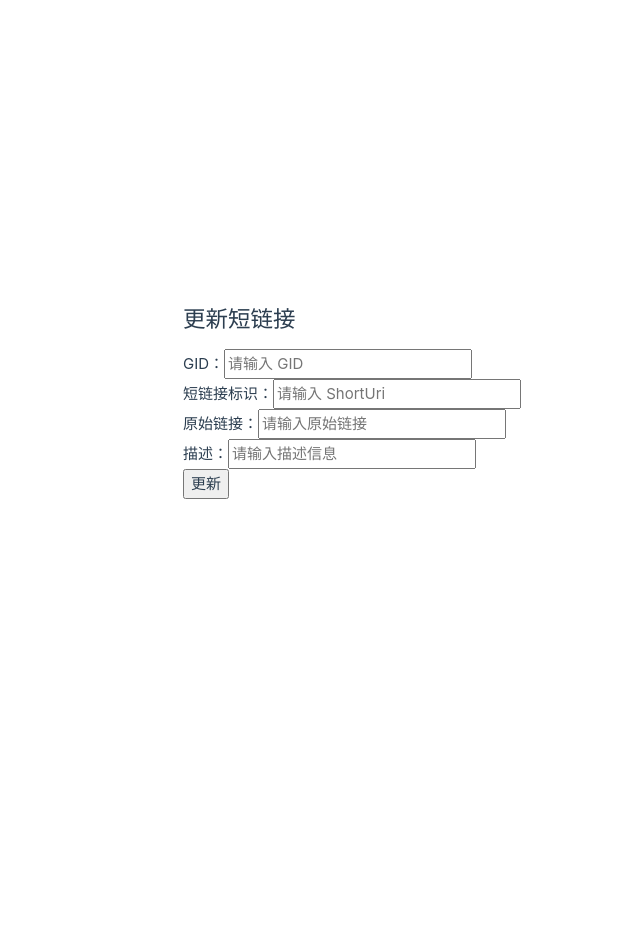
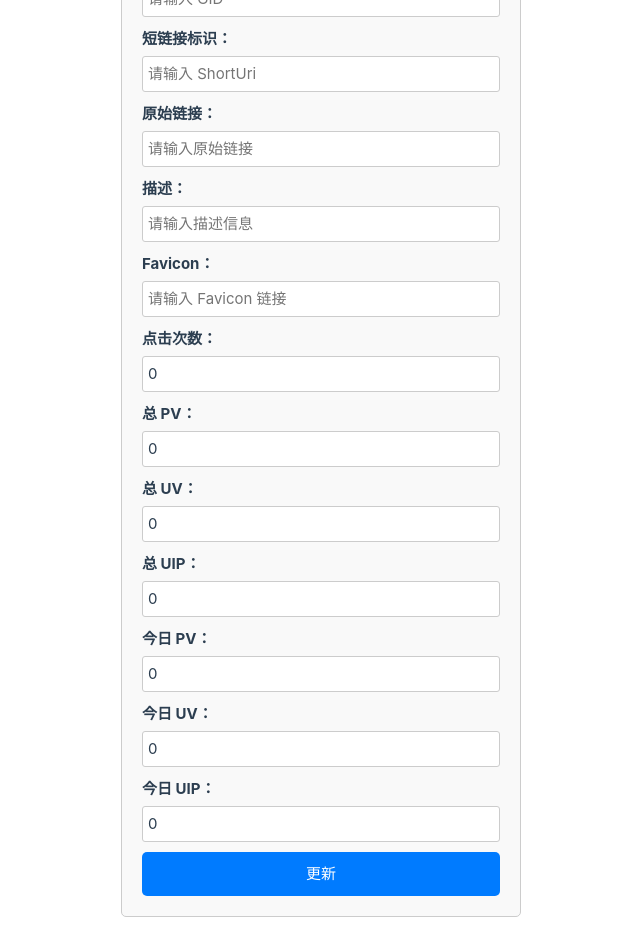
Before and after one commit to lambertstu/shortlink-go, a Vue app in the folder frontend/shortlink-frontend/: page /shortlink/update in a window 1280 px wide. Shown: the whole page, without its empty margins (119-759 px from the left). Before the commit the page ends 800 px from the top, so only its background shows below. Built offline with nearby package versions, Linux system fonts and the light colour scheme; the HTML template or start-up script is replaced by a standard one.

Commit message:
feat:短链接核心功能请求

```diff
--- a/frontend/shortlink-frontend/src/api/shortlink/shortlinkApi.ts
+++ b/frontend/shortlink-frontend/src/api/shortlink/shortlinkApi.ts
@@ -1,4 +1,5 @@
 import axios from "axios";
+import qs from "qs";
 
 const API_BASE_URL = "http://localhost:8888/v1/shortlink"; // 你的后端地址
 
@@ -27,10 +28,16 @@ export function updateShortLink(data: {
   todayUv: number;
   todayUip: number;
 }) {
-  return axios.post(`${API_BASE_URL}/update`, data);
+  return axios.post(`${API_BASE_URL}/update`, qs.stringify(data), {
+    headers: { "Content-Type": "application/x-www-form-urlencoded" },
+  });
 }
 
 // 删除短链接
 export function deleteShortLink(data: { shortUri: string; origin_url: string }) {
-  return axios.post(`${API_BASE_URL}/delete`, data);
+  return axios.post(
+    `${API_BASE_URL}/delete`,
+    qs.stringify(data), // 🚀 转换成 `application/x-www-form-urlencoded` 格式
+    { headers: { "Content-Type": "application/x-www-form-urlencoded" } } // 🚀 头部匹配
+  );
 }
--- a/frontend/shortlink-frontend/src/page/DeleteShortLink.vue
+++ b/frontend/shortlink-frontend/src/page/DeleteShortLink.vue
@@ -27,14 +27,21 @@ export default defineComponent({
     const message = ref("");
 
     const deleteLink = async () => {
+      if (!shortUri.value || !originUrl.value) {
+        message.value = "短链接和原始链接不能为空！";
+        return;
+      }
+
       try {
-        await deleteShortLink({
+        const response = await deleteShortLink({
           shortUri: shortUri.value,
           origin_url: originUrl.value,
         });
-        message.value = "短链接删除成功！";
-      } catch (error) {
-        message.value = "删除失败：" + error;
+        message.value = "短链接删除成功：" + JSON.stringify(response.data);
+      } catch (error: any) {
+        console.error("删除失败:", error);
+        message.value =
+          "删除失败：" + (error.response?.data?.message || "未知错误");
       }
     };
 
--- a/frontend/shortlink-frontend/src/page/UpdateShortLink.vue
+++ b/frontend/shortlink-frontend/src/page/UpdateShortLink.vue
@@ -17,6 +17,39 @@
       <label>描述：</label>
       <input v-model="describe" placeholder="请输入描述信息" />
     </div>
+    <div class="input-group">
+      <label>Favicon：</label>
+      <input v-model="favicon" placeholder="请输入 Favicon 链接" />
+    </div>
+    <div class="input-group">
+      <label>点击次数：</label>
+      <input v-model.number="clickNum" type="number" />
+    </div>
+    <div class="input-group">
+      <label>总 PV：</label>
+      <input v-model.number="totalPv" type="number" />
+    </div>
+    <div class="input-group">
+      <label>总 UV：</label>
+      <input v-model.number="totalUv" type="number" />
+    </div>
+    <div class="input-group">
+      <label>总 UIP：</label>
+      <input v-model.number="totalUip" type="number" />
+    </div>
+    <div class="input-group">
+      <label>今日 PV：</label>
+      <input v-model.number="todayPv" type="number" />
+    </div>
+    <div class="input-group">
+      <label>今日 UV：</label>
+      <input v-model.number="todayUv" type="number" />
+    </div>
+    <div class="input-group">
+      <label>今日 UIP：</label>
+      <input v-model.number="todayUip" type="number" />
+    </div>
+
     <button @click="updateLink">更新</button>
 
     <p v-if="message">{{ message }}</p>
@@ -34,23 +67,31 @@ export default defineComponent({
     const shortUri = ref("");
     const originUrl = ref("");
     const describe = ref("");
+    const favicon = ref("");
+    const clickNum = ref(0);
+    const totalPv = ref(0);
+    const totalUv = ref(0);
+    const totalUip = ref(0);
+    const todayPv = ref(0);
+    const todayUv = ref(0);
+    const todayUip = ref(0);
     const message = ref("");
 
     const updateLink = async () => {
       try {
         await updateShortLink({
           gid: gid.value,
+          origin_url: originUrl.value,
           short_uri: shortUri.value,
-          origin_url: originUrl.value,
           describe: describe.value,
-          favicon: "",
-          clickNum: 0,
-          totalPv: 0,
-          totalUv: 0,
-          totalUip: 0,
-          todayPv: 0,
-          todayUv: 0,
-          todayUip: 0,
+          favicon: favicon.value,
+          clickNum: clickNum.value,
+          totalPv: totalPv.value,
+          totalUv: totalUv.value,
+          totalUip: totalUip.value,
+          todayPv: todayPv.value,
+          todayUv: todayUv.value,
+          todayUip: todayUip.value,
         });
         message.value = "短链接更新成功！";
       } catch (error) {
@@ -63,9 +104,66 @@ export default defineComponent({
       shortUri,
       originUrl,
       describe,
+      favicon,
+      clickNum,
+      totalPv,
+      totalUv,
+      totalUip,
+      todayPv,
+      todayUv,
+      todayUip,
       message,
       updateLink,
     };
   },
 });
 </script>
+
+<style scoped>
+.shortlink-container {
+  width: 400px;
+  margin: 20px auto;
+  padding: 20px;
+  border: 1px solid #ccc;
+  border-radius: 5px;
+  background-color: #f9f9f9;
+}
+
+.input-group {
+  margin-bottom: 10px;
+}
+
+label {
+  display: block;
+  font-weight: bold;
+}
+
+input {
+  width: 100%;
+  padding: 5px;
+  margin-top: 5px;
+  border: 1px solid #ccc;
+  border-radius: 3px;
+}
+
+button {
+  width: 100%;
+  padding: 10px;
+  background-color: #007bff;
+  color: white;
+  border: none;
+  border-radius: 5px;
+  cursor: pointer;
+}
+
+button:hover {
+  background-color: #0056b3;
+}
+
+p {
+  color: green;
+  font-weight: bold;
+  text-align: center;
+  margin-top: 10px;
+}
+</style>
```
